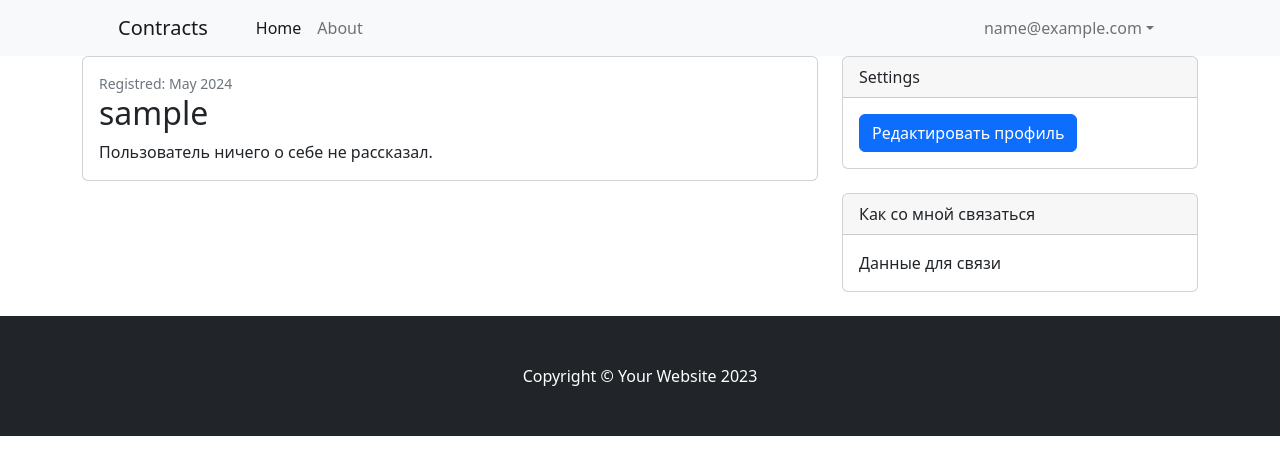
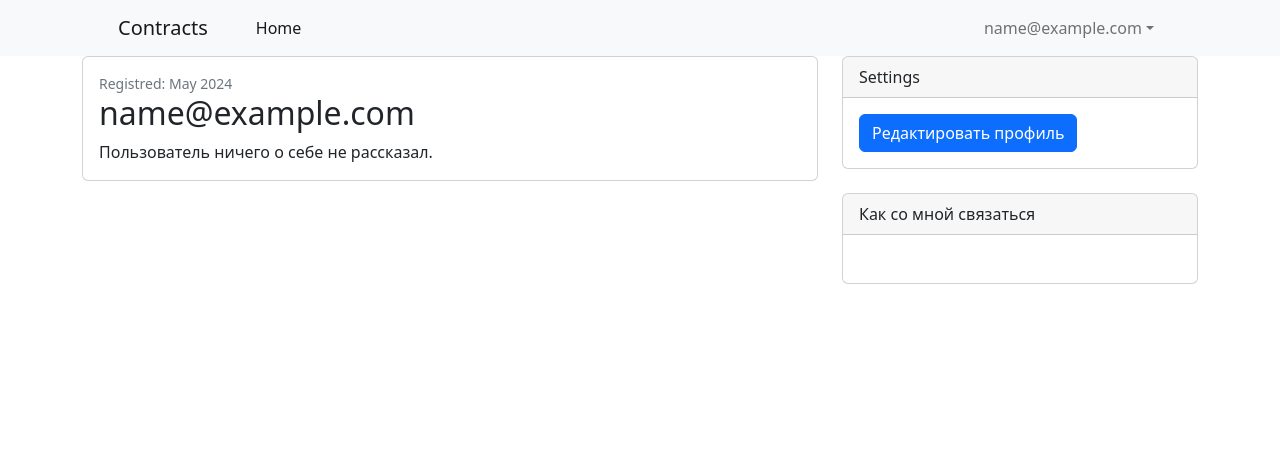
Before and after one commit to sitdoff/Cabinets, a Django app: page /profile/ in a window 1280 px wide. Shown: the top 475 px of the page. Run offline with Django 5.2, Linux system fonts and the light colour scheme; the visitor is signed in with stand-in values (Sample User, id 1); data comes from the database, SQL or seed files in the repository; data that the repository does not hold is empty; some libraries are stand-ins or nearby versions.

Commit message:
update templates

```diff
--- a/freelance/templates/base.html
+++ b/freelance/templates/base.html
@@ -35,9 +35,6 @@
                     <ul class="navbar-nav me-auto mb-2 mb-lg-0 ms-lg-4">
                         <li class="nav-item">
                             <a class="nav-link active" aria-current="page" href="{% url 'index' %}">Home</a>
-                        </li>
-                        <li class="nav-item">
-                            <a class="nav-link" href="#!">About</a>
                         </li>
                     </ul>
                     <ul class="navbar-nav d-flex">
@@ -99,11 +96,11 @@
         {% endblock content %}
 
         <!-- Footer-->
-        <footer class="py-5 bg-dark">
-            <div class="container">
-                <p class="m-0 text-center text-white">Copyright &copy; Your Website 2023</p>
-            </div>
-        </footer>
+        <!-- <footer class="py-5 bg-dark"> -->
+        <!--     <div class="container"> -->
+        <!--         <p class="m-0 text-center text-white">Copyright &copy; Your Website 2023</p> -->
+        <!--     </div> -->
+        <!-- </footer> -->
         <!-- Bootstrap core JS-->
         <script src="https://cdn.jsdelivr.net/npm/bootstrap@5.2.3/dist/js/bootstrap.bundle.min.js"></script>
         <!-- Core theme JS-->
--- a/freelance/templates/profile/customer.html
+++ b/freelance/templates/profile/customer.html
@@ -93,10 +93,12 @@
                     {% endif %}
                 {% endwith %}
                 <!-- Active contacts -->
+                {% with profile.get_placed_contracts as placed_contracts %}
+                    {% if placed_contracts %}
                         <div class="card mb-4">
                             <div class="card-header">Список ваших активных контрактов</div>
                             <div class="card-body">
-                        {% for contract in profile.get_placed_contracts %}
+                                {% for contract in placed_contracts %}
                                     <div class="row">
                                         <div class="col-sm-12">
                                             <a href="{% url 'contract_detail' contract.pk %}">{{ contract.title }}</a>
@@ -105,6 +107,8 @@
                                 {% endfor %}
                             </div>
                         </div>
+                    {% endif %}
+                {% endwith %}
                 <!-- Total value -->
                 <div class="card mb-4">
                     <div class="card-header">За месяц размещено контрактов на сумму</div>
--- a/freelance/templates/profile/performer.html
+++ b/freelance/templates/profile/performer.html
@@ -29,6 +29,8 @@
                             </div>
                         </div>
                     </div>
+                {% empty %}
+                    <h4>Вы еще не откликались на контракты</h4>
                 {% endfor %}
                 {% comment %}
                 <!-- Pagination -->
--- a/freelance/templates/profile/profile.html
+++ b/freelance/templates/profile/profile.html
@@ -24,7 +24,7 @@
                     {% endif %}
                     <div class="card-body">
                         <div class="small text-muted">Registred: {{ profile.user.date_joined|date:"F Y" }}</div>
-                        <h2 class="card-title">{{ profile.name|default:profile.user.username }}</h2>
+                        <h2 class="card-title">{{ profile.name|default:profile.user.email }}</h2>
                         <p class="card-text">{{ profile.information|default:"Пользователь ничего о себе не рассказал." }}</p>
                         <!-- <a class="btn btn-primary" href="#!">Read more →</a> -->
                     </div>
@@ -60,15 +60,13 @@
                     {% if categories_performed %}
                         <!-- Completed contracts in categories widget-->
                         <div class="card mb-4">
-                            <div class="card-header">Completed contracts in categories</div>
+                            <div class="card-header">Выполнил контракты в категориях</div>
                             <div class="card-body">
                                 <div class="row">
                                     {% for category_pk, category_name, contract_count in categories_performed %}
                                         <div class="col-sm-6">
                                             <ul class="list-unstyled mb-0">
-                                                <li>
-                                                    <a href="{{ category_pk }}">{{ category_name }} ({{ contract_count }})</a>
-                                                </li>
+                                                <li>{{ category_name }} ({{ contract_count }})</li>
                                             </ul>
                                         </div>
                                     {% empty %}
@@ -86,15 +84,13 @@
                     {% if categories_created %}
                         <!-- Created contracts in categories widget-->
                         <div class="card mb-4">
-                            <div class="card-header">Created contracts in categories</div>
+                            <div class="card-header">Создал контракты в категориях</div>
                             <div class="card-body">
                                 <div class="row">
                                     {% for category_pk, category_name, contract_count in categories_created %}
                                         <div class="col-sm-6">
                                             <ul class="list-unstyled mb-0">
-                                                <li>
-                                                    <a href="{{ category_pk }}">{{ category_name }} ({{ contract_count }})</a>
-                                                </li>
+                                                <li>{{ category_name }} ({{ contract_count }})</li>
                                             </ul>
                                         </div>
                                     {% empty %}
@@ -111,7 +107,7 @@
                 <!-- Side widget-->
                 <div class="card mb-4">
                     <div class="card-header">Как со мной связаться</div>
-                    <div class="card-body">Данные для связи</div>
+                    <div class="card-body">{{ profile.contact|linebreaks }}</div>
                 </div>
             </div>
         </div>
--- a/freelance/user_profile/models.py
+++ b/freelance/user_profile/models.py
@@ -21,7 +21,7 @@ class UserProfileModel(models.Model):
         upload_to=profile_user_path,
         blank=True,
     )
-    phone = models.CharField(verbose_name="Phone number", max_length=12, blank=True)
+    contact = models.TextField(verbose_name="Ваши данные для связи", max_length=500, blank=True)
     user = models.OneToOneField(
         "users.UserModel", on_delete=models.CASCADE, related_name="profile", verbose_name="User"
     )
--- a/freelance/user_profile/views.py
+++ b/freelance/user_profile/views.py
@@ -30,7 +30,7 @@ def performer_office(request: HttpRequest) -> HttpResponse:
 class ProfileEdit(UpdateView):
     model = UserProfileModel
     template_name = "profile/profile_edit.html"
-    fields = ("name", "information", "photo", "phone")
+    fields = ("name", "information", "photo", "contact")
     success_url = reverse_lazy("profile")
 
     def get_object(self, queryset=None):
```
Lines whose indentation alone changed are shown as unchanged.
